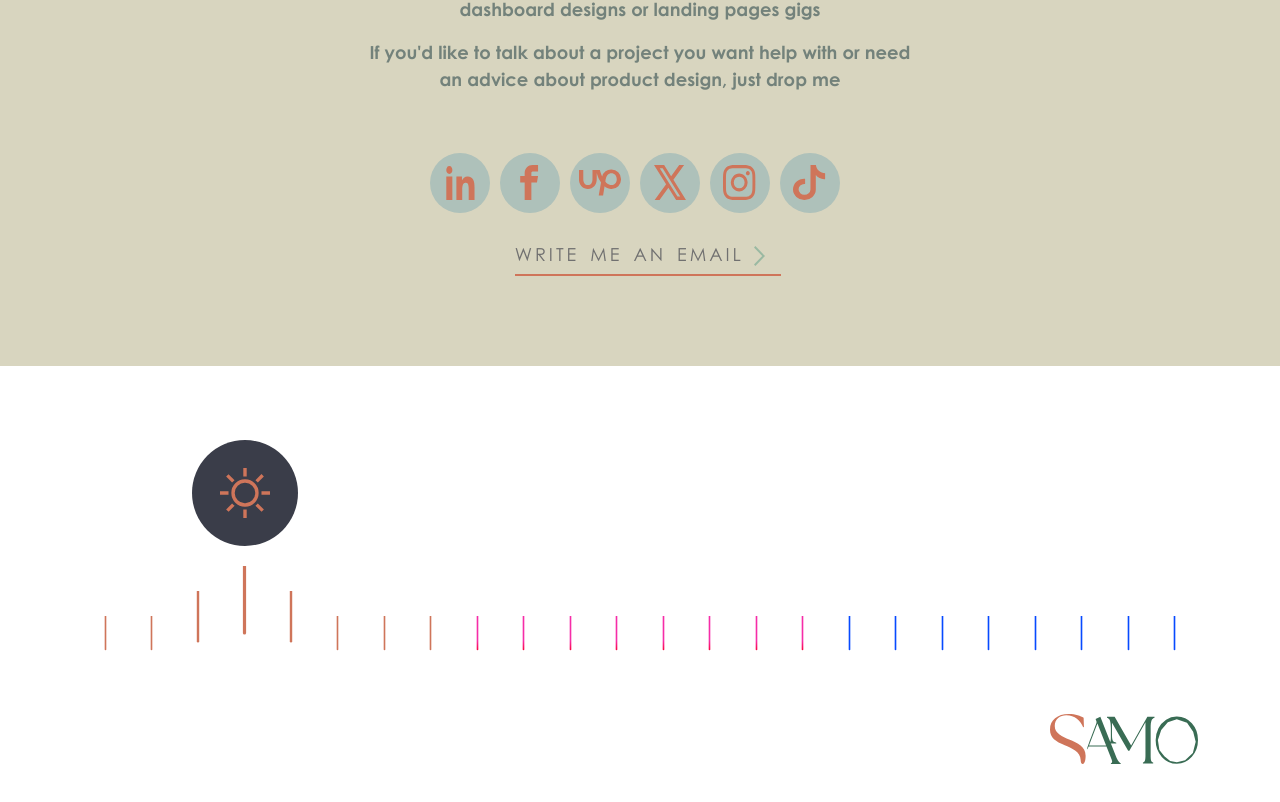
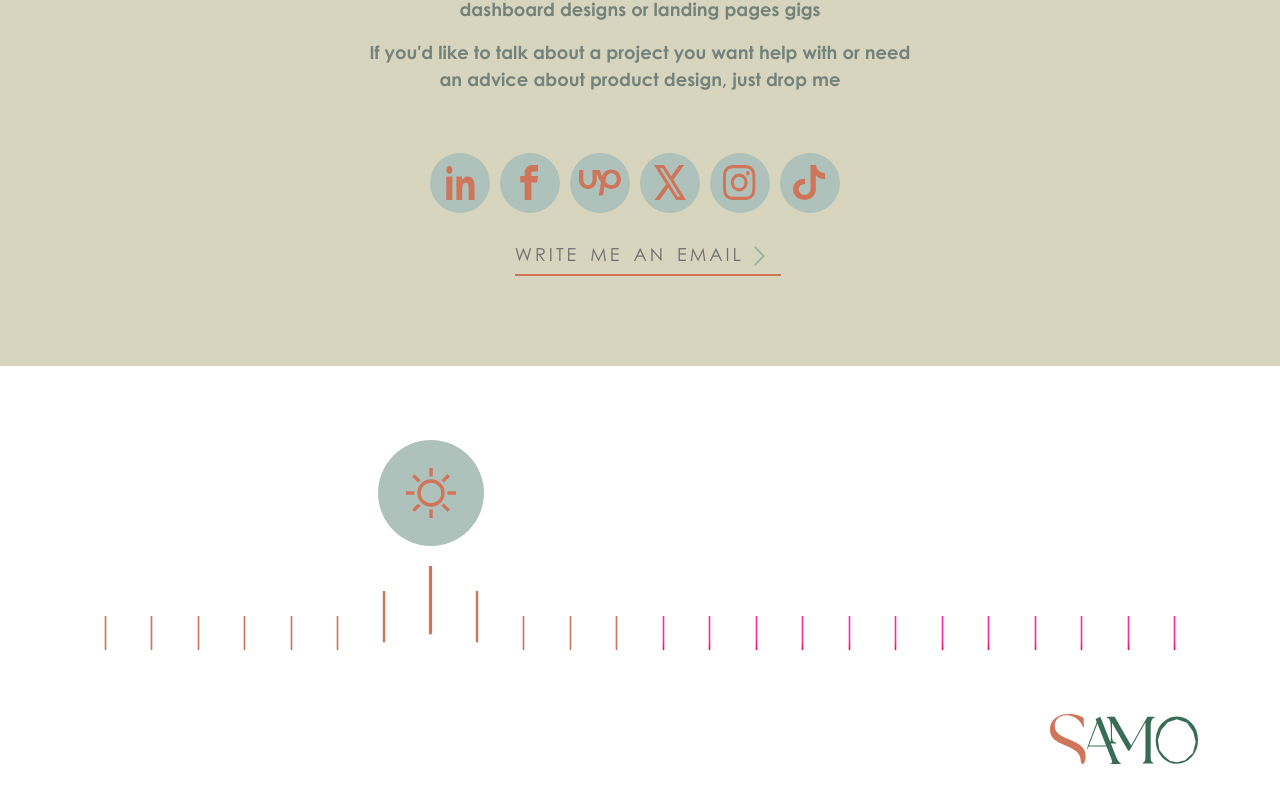
Before and after one commit to Hamza-Noah/Islam-Project, a React (Vite) app: page / in a window 1280 px wide. Shown: the part 4198-5000 px from the top of the page. Built offline with nearby package versions, Linux system fonts and the light colour scheme.

Commit message:
added new fixes to the project before preparing for production

```diff
--- a/src/components/Projects/Projects.jsx
+++ b/src/components/Projects/Projects.jsx
@@ -110,7 +110,7 @@ export default function Projects({mode}) {
                   <div className=" position-relative">
                     <img src={project1} alt="" />
                     <div className={`${styles.overlay} position-absolute`}>
-                      <h3 className={`${styles["project-title"]}`}>Steocell</h3>
+                      <h3 className={`${styles["project-title"]} ${applyThemeClass(theme, styles)}`}>Steocell</h3>
                     </div>
                   </div>
                 </div>
@@ -119,7 +119,7 @@ export default function Projects({mode}) {
                     <div className=" position-relative">
                       <img src={project2} alt="" />
                       <div className={`${styles.overlay} position-absolute`}>
-                        <h3 className={`${styles["project-title"]}`}>
+                        <h3 className={`${styles["project-title"]} ${applyThemeClass(theme, styles)}`}>
                           Werlton
                         </h3>
                       </div>
@@ -129,7 +129,7 @@ export default function Projects({mode}) {
                     <div className=" position-relative">
                       <img src={project6} alt="" />
                       <div className={`${styles.overlay} position-absolute`}>
-                        <h3 className={`${styles["project-title"]}`}>
+                        <h3 className={`${styles["project-title"]} ${applyThemeClass(theme, styles)}`}>
                           Xchangewise
                         </h3>
                       </div>
@@ -145,7 +145,7 @@ export default function Projects({mode}) {
                 <div className=" position-relative">
                   <img src={project4} alt="" />
                   <div className={`${styles.overlay} position-absolute`}>
-                    <h3 className={`${styles["project-title"]}`}>Ai Group</h3>
+                    <h3 className={`${styles["project-title"]} ${applyThemeClass(theme, styles)}`}>Ai Group</h3>
                   </div>
                 </div>
               </div>
@@ -154,7 +154,7 @@ export default function Projects({mode}) {
                   <div className=" position-relative">
                     <img src={project5} alt="" />
                     <div className={`${styles.overlay} position-absolute`}>
-                      <h3 className={`${styles["project-title"]}`}>UAE</h3>
+                      <h3 className={`${styles["project-title"]} ${applyThemeClass(theme, styles)}`}>UAE</h3>
                     </div>
                   </div>
                 </div>
@@ -162,7 +162,7 @@ export default function Projects({mode}) {
                   <div className=" position-relative">
                     <img src={project3} alt="" />
                     <div className={`${styles.overlay} position-absolute`}>
-                      <h3 className={`${styles["project-title"]}`}>Neomed</h3>
+                      <h3 className={`${styles["project-title"]} ${applyThemeClass(theme, styles)}`}>Neomed</h3>
                     </div>
                   </div>
                 </div>
--- a/src/components/Projects/Projects.module.css
+++ b/src/components/Projects/Projects.module.css
@@ -64,6 +64,13 @@
     left: 20px;
     font-size: 1.5rem;
   }
+}
+
+.project-title.white::before{
+  background-image: url("../../assets/images/svg/role-white.svg");
+  background-size: contain;
+  background-repeat: no-repeat;
+
 }
 
 .link-to {
--- a/src/components/SendMail/SendMail.jsx
+++ b/src/components/SendMail/SendMail.jsx
@@ -2,7 +2,7 @@ import { useForm, ValidationError } from "@formspree/react";
 import style from "./send-mail.module.css";
 
 export default function SendMail() {
-  const [state, handleSubmit] = useForm("mwkgrqne");
+  const [state, handleSubmit] = useForm("xbjnpvaz");
 
   return (
     <div
--- a/src/components/ThemeChanger/ThemeChanger.jsx
+++ b/src/components/ThemeChanger/ThemeChanger.jsx
@@ -18,6 +18,14 @@ export default function ThemeChanger(props) {
   const [theme, setTheme] = useState("");
   const [themeIcon, setThemeIcon] = useState();
   const [logo, setLogo] = useState();
+
+  function applyThemeClass(theme, style) {
+    return theme === "purple"
+      ? style.purple
+      : theme === "dark"
+      ? style.dark
+      : style.white;
+  }
 
   // Define the icons object here
   const icons = {
@@ -53,7 +61,7 @@ export default function ThemeChanger(props) {
         />
         {isActive && (
           <button
-            className={`d-block mx-auto  ${style.hourButton} ${style["theme-btn-purple"]}`}
+            className={`d-block mx-auto  ${style.hourButton} ${style["theme-btn-purple"]} ${applyThemeClass(props.mode, style)}`}
           >
             <i>
               <img src={themeIcon} alt="" />
@@ -74,9 +82,6 @@ export default function ThemeChanger(props) {
     setLogo(logos[props["mode"]]);
   }, [theme]);
 
-
-  console.log(logo, props);
-
   useEffect(() => {
     handleThemeChange("white", 4);
   }, []);
@@ -87,19 +92,19 @@ export default function ThemeChanger(props) {
         <div className="theme-settings">
           <div className={style.circadian}>
             <div className={style.hours}>
-              {[...Array(8)].map((_, index) =>
+              {/* {[...Array(8)].map((_, index) =>
                 renderHour(index, blueLine, "", "dark")
-              )}
-              {[...Array(8)].map((_, index) =>
+              )} */}
+              {[...Array(12)].map((_, index) =>
                 renderHour(index, purpleLine, "", "purple")
               )}
-              {[...Array(8)].map((_, index) =>
+              {[...Array(12)].map((_, index) =>
                 renderHour(index, yellowLine, "", "white")
               )}
             </div>
           </div>
         </div>
-        <div  className="d-flex justify-content-end mt-5">
+        <div className="d-flex justify-content-end mt-5">
           <a href="#">
             <img height="50px" className={style.logo} src={logo} alt="" />
           </a>
--- a/src/components/ThemeChanger/themeChanger.module.css
+++ b/src/components/ThemeChanger/themeChanger.module.css
@@ -11,13 +11,19 @@
 }
 
 .theme-btn-purple {
-  background-color: #3a3d49;
   border-radius: 50%;
   border: none;
   padding: 28px;
   i img {
     width: 50px;
   }
+}
+
+.theme-btn-purple.white{
+  background-color: #aec1ba;
+}
+.theme-btn-purple.purple{
+  background-color: #3a3d49;
 }
 
 .circadian {
```
Also changed, not shown: src/assets/images/svg/role-white.svg (added).
